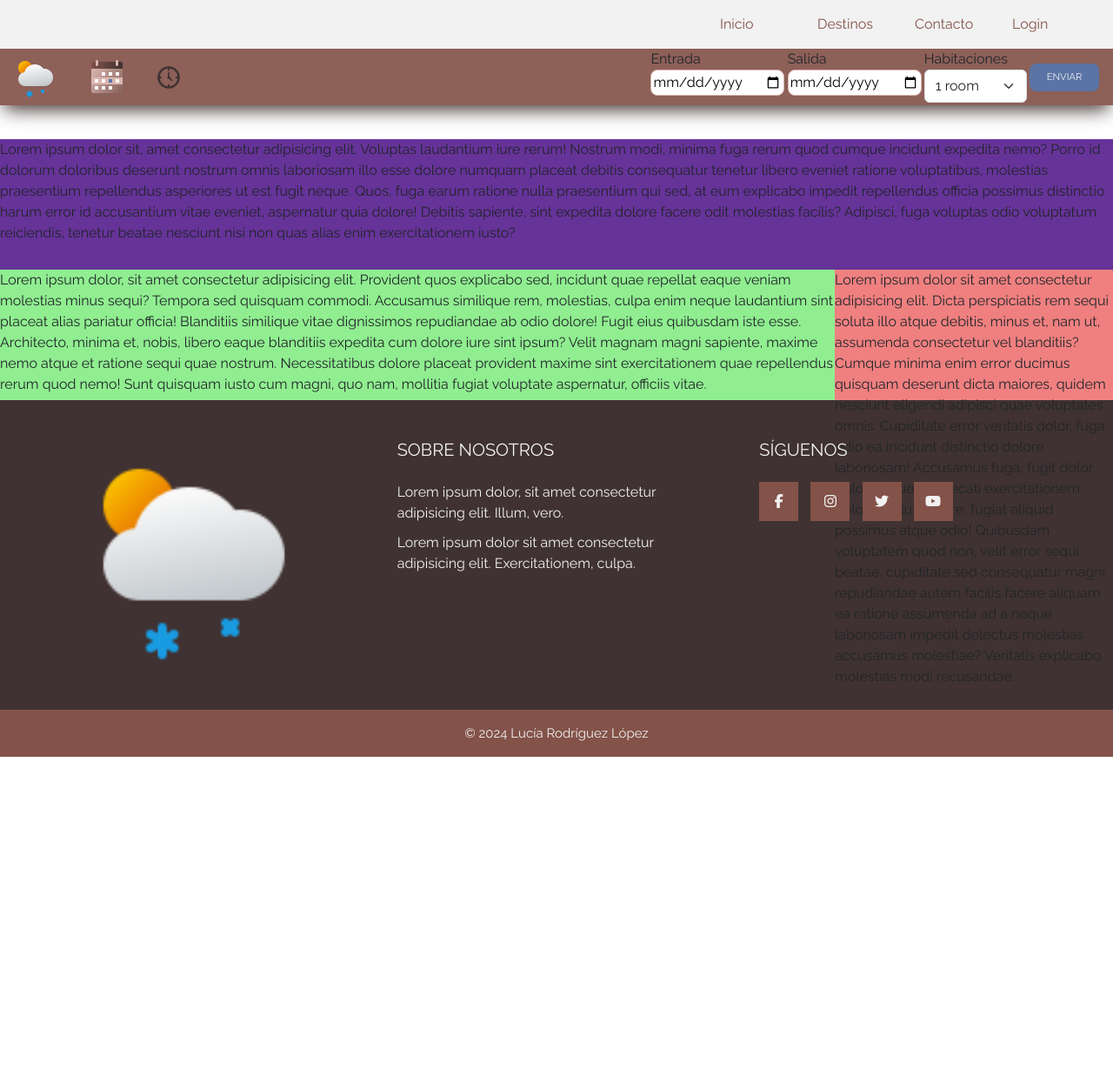
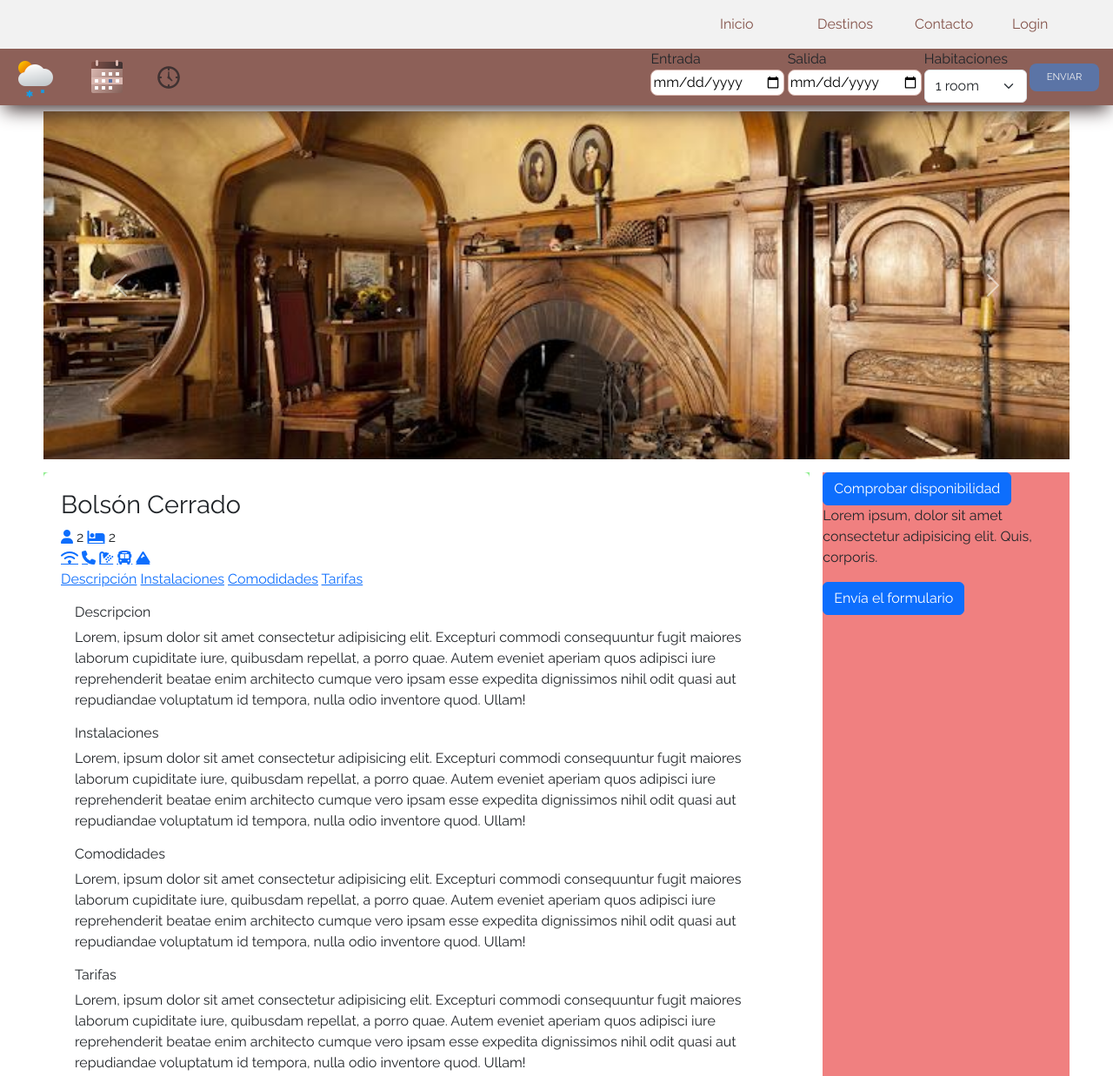
Before and after one commit to LuciaRol/SaSS_Inmobiliaria, a website: page pages/detalle.html in a window 1280 px wide. Shown: the top 1237 px of the page at 87% size. Before the commit the page ends 870 px from the top, so only its background shows below. Drawn offline with nearby package versions, Linux system fonts and the light colour scheme; files whose address does not match are found by name.

Commit message:
estilos detalle

```diff
--- a/pages/detalle.html
+++ b/pages/detalle.html
@@ -83,26 +83,92 @@
 
     <div class="detail-container">
       <div class="detail__item">
-        <div class="detail__carousel">
-          <p>
-            Lorem ipsum dolor sit, amet consectetur adipisicing elit. Voluptas laudantium iure rerum! Nostrum modi, minima fuga rerum quod cumque incidunt expedita nemo? Porro id dolorum doloribus deserunt nostrum omnis laboriosam illo esse dolore numquam placeat debitis consequatur tenetur libero eveniet ratione voluptatibus, molestias praesentium repellendus asperiores ut est fugit neque. Quos, fuga earum ratione nulla praesentium qui sed, at eum explicabo impedit repellendus officia possimus distinctio harum error id accusantium vitae eveniet, aspernatur quia dolore! Debitis sapiente, sint expedita dolore facere odit molestias facilis? Adipisci, fuga voluptas odio voluptatum reiciendis, tenetur beatae nesciunt nisi non quas alias enim exercitationem iusto?
-          </p>
+        <div id="carouselExample4" class="carousel slide">
+          <div class="carousel-inner">
+            <div class="carousel-item active">
+              <img src="../assets/img/listacasas/lista1.jpg" class="d-block w-100" alt="...">
+            </div>
+            <div class="carousel-item">
+              <img src="../assets/img/listacasas/lista2.webp" class="d-block w-100" alt="...">
+            </div>
+            <div class="carousel-item">
+              <img src="../assets/img/listacasas/lista3.jpg" class="d-block w-100" alt="...">
+            </div>
+          </div>
+          <button class="carousel-control-prev" type="button" data-bs-target="#carouselExample4" data-bs-slide="prev">
+            <span class="carousel-control-prev-icon" aria-hidden="true"></span>
+            <span class="visually-hidden">Previous</span>
+          </button>
+          <button class="carousel-control-next" type="button" data-bs-target="#carouselExample4" data-bs-slide="next">
+            <span class="carousel-control-next-icon" aria-hidden="true"></span>
+            <span class="visually-hidden">Next</span>
+          </button>
         </div>
       </div>
 
       <div class="detail__item">
-        <div class="card1">
-          <p>
-            Lorem ipsum dolor, sit amet consectetur adipisicing elit. Provident quos explicabo sed, incidunt quae repellat eaque veniam molestias minus sequi? Tempora sed quisquam commodi. Accusamus similique rem, molestias, culpa enim neque laudantium sint placeat alias pariatur officia! Blanditiis similique vitae dignissimos repudiandae ab odio dolore! Fugit eius quibusdam iste esse. Architecto, minima et, nobis, libero eaque blanditiis expedita cum dolore iure sint ipsum? Velit magnam magni sapiente, maxime nemo atque et ratione sequi quae nostrum. Necessitatibus dolore placeat provident maxime sint exercitationem quae repellendus rerum quod nemo! Sunt quisquam iusto cum magni, quo nam, mollitia fugiat voluptate aspernatur, officiis vitae.
-          </p>
+        <div class="card1 card">
+          <div class="card-head">
+            <h5 class="card-title">Bolsón Cerrado</h5>
+
+            <div class="card-img">
+              <div class="card-icon">
+                <a href="#" class="fa fa-solid fa-user"></a>
+                <span>2</span>
+                <a href="#" class="fa fa-solid fa-bed"></a>
+                <span>2</span>
+              </div>
+
+              <div class="card-icon">
+                <a href="#" class="fa fa-solid fa-wifi"></a>
+                <a href="#" class="fa fa-solid fa-phone"></a>
+                <a href="#" class="fa fa-solid fa-shower"></a>
+                <a href="#" class="fa fa-solid fa-bus"></a>
+                <a href="#" class="fa fa-solid fa-mountain"></a>
+              </div>
+            </div>
+
+
+
+            <div class="card-links">
+              <a href="#" class="">Descripción</a>
+              <a href="#" class="">Instalaciones</a>
+              <a href="#" class="">Comodidades</a>
+              <a href="#" class="">Tarifas</a>
+            </div>
+
+            <div class="card-body">
+              <article class="card-text">
+                <h6>Descripcion</h6>
+                <p>Lorem, ipsum dolor sit amet consectetur adipisicing elit. Excepturi commodi consequuntur fugit maiores laborum cupiditate iure, quibusdam repellat, a porro quae. Autem eveniet aperiam quos adipisci iure reprehenderit beatae enim architecto cumque vero ipsam esse expedita dignissimos nihil odit quasi aut repudiandae voluptatum id tempora, nulla odio inventore quod. Ullam!</p>
+              </article>
+
+              <article class="card-text">
+                <h6>Instalaciones</h6>
+                <p>Lorem, ipsum dolor sit amet consectetur adipisicing elit. Excepturi commodi consequuntur fugit maiores laborum cupiditate iure, quibusdam repellat, a porro quae. Autem eveniet aperiam quos adipisci iure reprehenderit beatae enim architecto cumque vero ipsam esse expedita dignissimos nihil odit quasi aut repudiandae voluptatum id tempora, nulla odio inventore quod. Ullam!</p>
+              </article>
+
+              <article class="card-text">
+                <h6>Comodidades</h6>
+                <p>Lorem, ipsum dolor sit amet consectetur adipisicing elit. Excepturi commodi consequuntur fugit maiores laborum cupiditate iure, quibusdam repellat, a porro quae. Autem eveniet aperiam quos adipisci iure reprehenderit beatae enim architecto cumque vero ipsam esse expedita dignissimos nihil odit quasi aut repudiandae voluptatum id tempora, nulla odio inventore quod. Ullam!</p>
+              </article>
+
+              <article class="card-text">
+                <h6>Tarifas</h6>
+                <p>Lorem, ipsum dolor sit amet consectetur adipisicing elit. Excepturi commodi consequuntur fugit maiores laborum cupiditate iure, quibusdam repellat, a porro quae. Autem eveniet aperiam quos adipisci iure reprehenderit beatae enim architecto cumque vero ipsam esse expedita dignissimos nihil odit quasi aut repudiandae voluptatum id tempora, nulla odio inventore quod. Ullam!</p>
+              </article>
+
+            </div>
+
+          </div>
         </div>
       </div>
 
       <div class="detail__item">
         <div class="card2">
-          <p>
-            Lorem ipsum dolor sit amet consectetur adipisicing elit. Dicta perspiciatis rem sequi soluta illo atque debitis, minus et, nam ut, assumenda consectetur vel blanditiis? Cumque minima enim error ducimus quisquam deserunt dicta maiores, quidem nesciunt eligendi adipisci quae voluptates omnis. Cupiditate error veritatis dolor, fuga odio ea incidunt distinctio dolore laboriosam! Accusamus fuga, fugit dolor doloremque obcaecati exercitationem dolorem eius labore, fugiat aliquid possimus atque odio! Quibusdam voluptatem quod non, velit error sequi beatae, cupiditate sed consequatur magni repudiandae autem facilis facere aliquam ea ratione assumenda ad a neque laboriosam impedit delectus molestias accusamus molestiae? Veritatis explicabo molestias modi recusandae.
-          </p>
+          <button class="btn btn-primary">Comprobar disponibilidad</button>
+          <p>Lorem ipsum, dolor sit amet consectetur adipisicing elit. Quis, corporis.</p>
+          <button class="btn btn-primary">Envía el formulario</button>
         </div>
       </div>
 
--- a/scss/components/_detail.scss
+++ b/scss/components/_detail.scss
@@ -1,8 +1,9 @@
 .detail-container{
-    margin-top: 10rem;
+    margin-top: 8rem;
     display: grid;
     grid-template-columns: repeat(4, 1fr);
-    grid-auto-rows: 150px;
+    gap: 15px;
+    padding: 0 50px;
 
     .detail__item{
 
@@ -21,6 +22,28 @@
             grid-column-start: span 1;
         }
 
+        .carousel{
+
+
+            .carousel-inner{
+                .carousel-item{
+                    & img{
+                        object-fit: cover;
+                        width: 100%;
+                        height: 50vh;
+                    }
+
+                }
+
+            }
+        }
+
+        /* .card-img{
+            display: flex;
+            justify-content: space-between;
+
+        } */
+
 
 
 
```
Also changed, not shown: css/styles.css.
